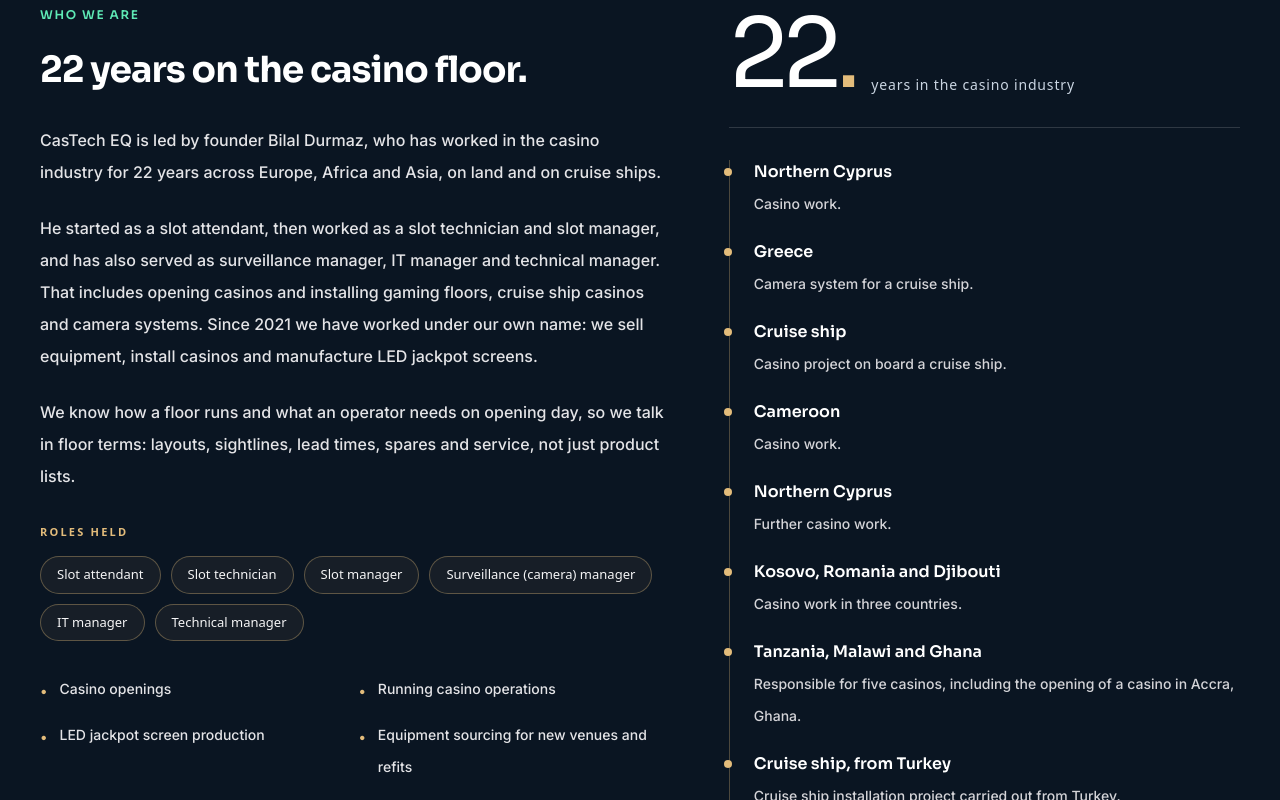
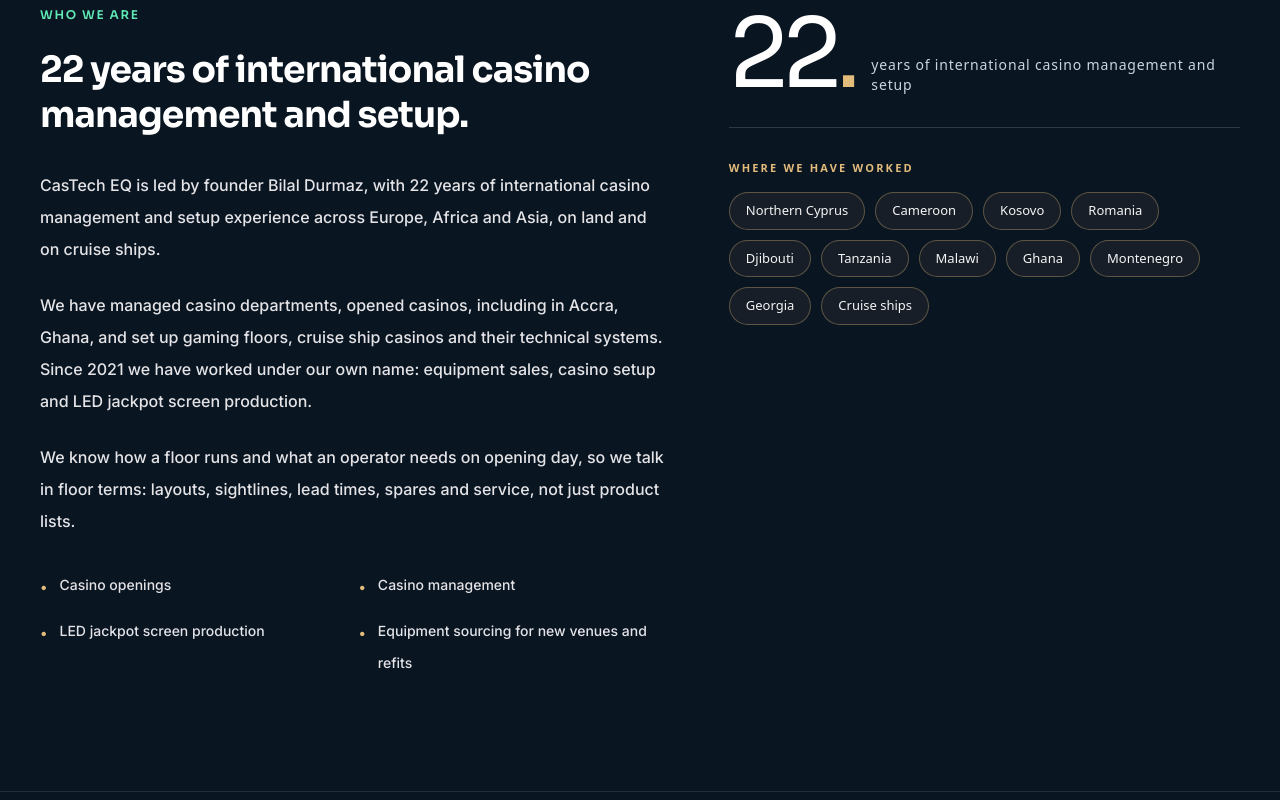
Before and after one commit to blldrmz/castech-site, a Next.js app: page /about in a window 1280 px wide. Shown: the part 1520-2320 px from the top of the page. Built offline with nearby package versions, Linux system fonts and the light colour scheme.

Commit message:
About: simplify to 22 years of international casino management and setup
Co-Authored-By: Claude Sonnet 5.5 <noreply@anthropic.com>
Claude-Session: https://claude.ai/code/session_0133G4p49qYqMAxySrqYNgFv

```diff
--- a/src/app/about/page.tsx
+++ b/src/app/about/page.tsx
@@ -6,7 +6,7 @@ import { aboutBackground, aboutPageContent } from "@/content/aboutPage";
 
 export const metadata = pageMeta(
   "About",
-  "CasTech EQ by Virexa AI Technologies s.r.o.: 22 years of casino industry experience across Europe, Africa, Asia and cruise ships, own-production LED jackpot screens, used slot machines and refurbished shufflers.",
+  "CasTech EQ by Virexa AI Technologies s.r.o.: 22 years of international casino management and setup experience, own-production LED jackpot screens, used slot machines and refurbished shufflers.",
   "/about/",
 );
 
@@ -54,14 +54,6 @@ export default function AboutPage() {
                   <p key={i} className="castech-body text-zinc-200">{t}</p>
                 ))}
               </div>
-              <div className="mt-8">
-                <p className="text-[11px] font-bold uppercase tracking-[.2em] text-[#e3bc7b]">{aboutBackground.rolesTitle}</p>
-                <ul className="mt-4 flex flex-wrap gap-2.5">
-                  {aboutBackground.roles.map((r) => (
-                    <li key={r} className="rounded-full border border-[#e3bc7b]/35 bg-[#e3bc7b]/[0.06] px-4 py-2 text-[13px] font-medium text-zinc-100">{r}</li>
-                  ))}
-                </ul>
-              </div>
               <ul className="mt-8 grid gap-3 sm:grid-cols-2">
                 {aboutBackground.highlights.map((h) => (
                   <li key={h} className="castech-body flex gap-3 text-sm text-zinc-200">
@@ -79,15 +71,12 @@ export default function AboutPage() {
                 </span>
                 <span className="pb-2 text-sm tracking-[.06em] text-slate-300">{aboutBackground.yearsText}</span>
               </div>
-              <ol className="mt-8 space-y-5 border-l border-[#e3bc7b]/30 pl-6">
-                {aboutBackground.timeline.map((t, i) => (
-                  <li key={i} className="relative">
-                    <span aria-hidden="true" className="absolute -left-[30px] top-2 h-2 w-2 rounded-full bg-[#e3bc7b]" />
-                    <p className="font-heading text-base font-semibold text-white">{t.place}</p>
-                    <p className="castech-body mt-1 text-sm text-zinc-300">{t.text}</p>
-                  </li>
+              <p className="mt-8 text-[11px] font-bold uppercase tracking-[.2em] text-[#e3bc7b]">{aboutBackground.placesTitle}</p>
+              <ul className="mt-4 flex flex-wrap gap-2.5">
+                {aboutBackground.places.map((c) => (
+                  <li key={c} className="rounded-full border border-[#e3bc7b]/35 bg-[#e3bc7b]/[0.06] px-4 py-2 text-[13px] font-medium text-zinc-100">{c}</li>
                 ))}
-              </ol>
+              </ul>
             </div>
           </div>
         </div>
--- a/src/content/aboutPage.ts
+++ b/src/content/aboutPage.ts
@@ -17,39 +17,31 @@ export const aboutPageContent = {
 
 export const aboutBackground = {
   eyebrow: "Who we are",
-  title: "22 years on the casino floor.",
+  title: "22 years of international casino management and setup.",
   yearsLabel: "22",
-  yearsText: "years in the casino industry",
+  yearsText: "years of international casino management and setup",
   paragraphs: [
-    "CasTech EQ is led by founder Bilal Durmaz, who has worked in the casino industry for 22 years across Europe, Africa and Asia, on land and on cruise ships.",
-    "He started as a slot attendant, then worked as a slot technician and slot manager, and has also served as surveillance manager, IT manager and technical manager. That includes opening casinos and installing gaming floors, cruise ship casinos and camera systems. Since 2021 we have worked under our own name: we sell equipment, install casinos and manufacture LED jackpot screens.",
+    "CasTech EQ is led by founder Bilal Durmaz, with 22 years of international casino management and setup experience across Europe, Africa and Asia, on land and on cruise ships.",
+    "We have managed casino departments, opened casinos, including in Accra, Ghana, and set up gaming floors, cruise ship casinos and their technical systems. Since 2021 we have worked under our own name: equipment sales, casino setup and LED jackpot screen production.",
     "We know how a floor runs and what an operator needs on opening day, so we talk in floor terms: layouts, sightlines, lead times, spares and service, not just product lists.",
   ],
-  rolesTitle: "Roles held",
-  roles: [
-    "Slot attendant",
-    "Slot technician",
-    "Slot manager",
-    "Surveillance (camera) manager",
-    "IT manager",
-    "Technical manager",
-  ],
-  timeline: [
-    { place: "Northern Cyprus", text: "Casino work." },
-    { place: "Greece", text: "Camera system for a cruise ship." },
-    { place: "Cruise ship", text: "Casino project on board a cruise ship." },
-    { place: "Cameroon", text: "Casino work." },
-    { place: "Northern Cyprus", text: "Further casino work." },
-    { place: "Kosovo, Romania and Djibouti", text: "Casino work in three countries." },
-    { place: "Tanzania, Malawi and Ghana", text: "Responsible for five casinos, including the opening of a casino in Accra, Ghana." },
-    { place: "Cruise ship, from Turkey", text: "Cruise ship installation project carried out from Turkey." },
-    { place: "Montenegro, Budva", text: "Casino work." },
-    { place: "Georgia", text: "Casino work." },
-    { place: "2021 to today", text: "CasTech under our own name: equipment sales, casino installation and LED jackpot screen production." },
+  placesTitle: "Where we have worked",
+  places: [
+    "Northern Cyprus",
+    "Cameroon",
+    "Kosovo",
+    "Romania",
+    "Djibouti",
+    "Tanzania",
+    "Malawi",
+    "Ghana",
+    "Montenegro",
+    "Georgia",
+    "Cruise ships",
   ],
   highlights: [
     "Casino openings",
-    "Running casino operations",
+    "Casino management",
     "LED jackpot screen production",
     "Equipment sourcing for new venues and refits",
   ],
```
